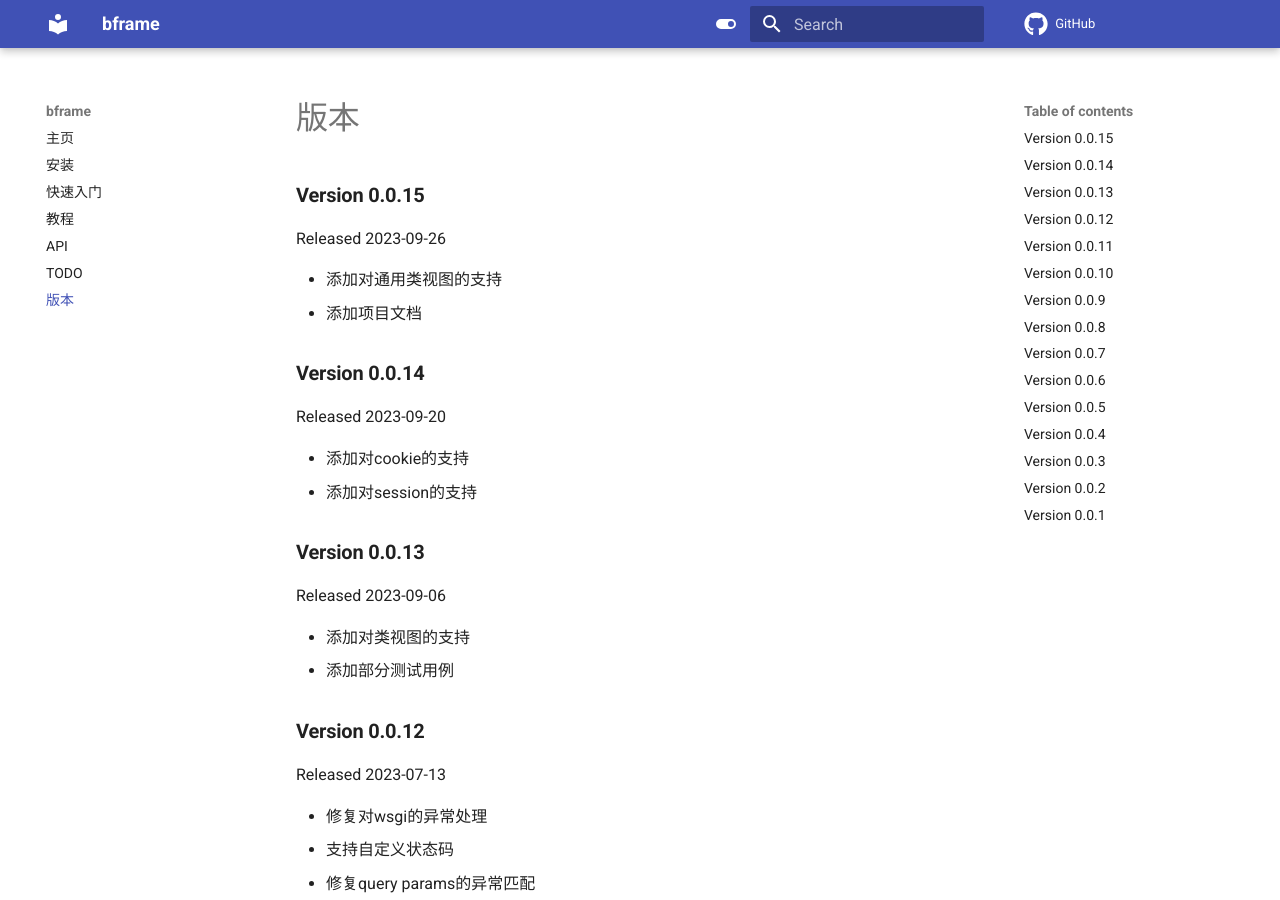
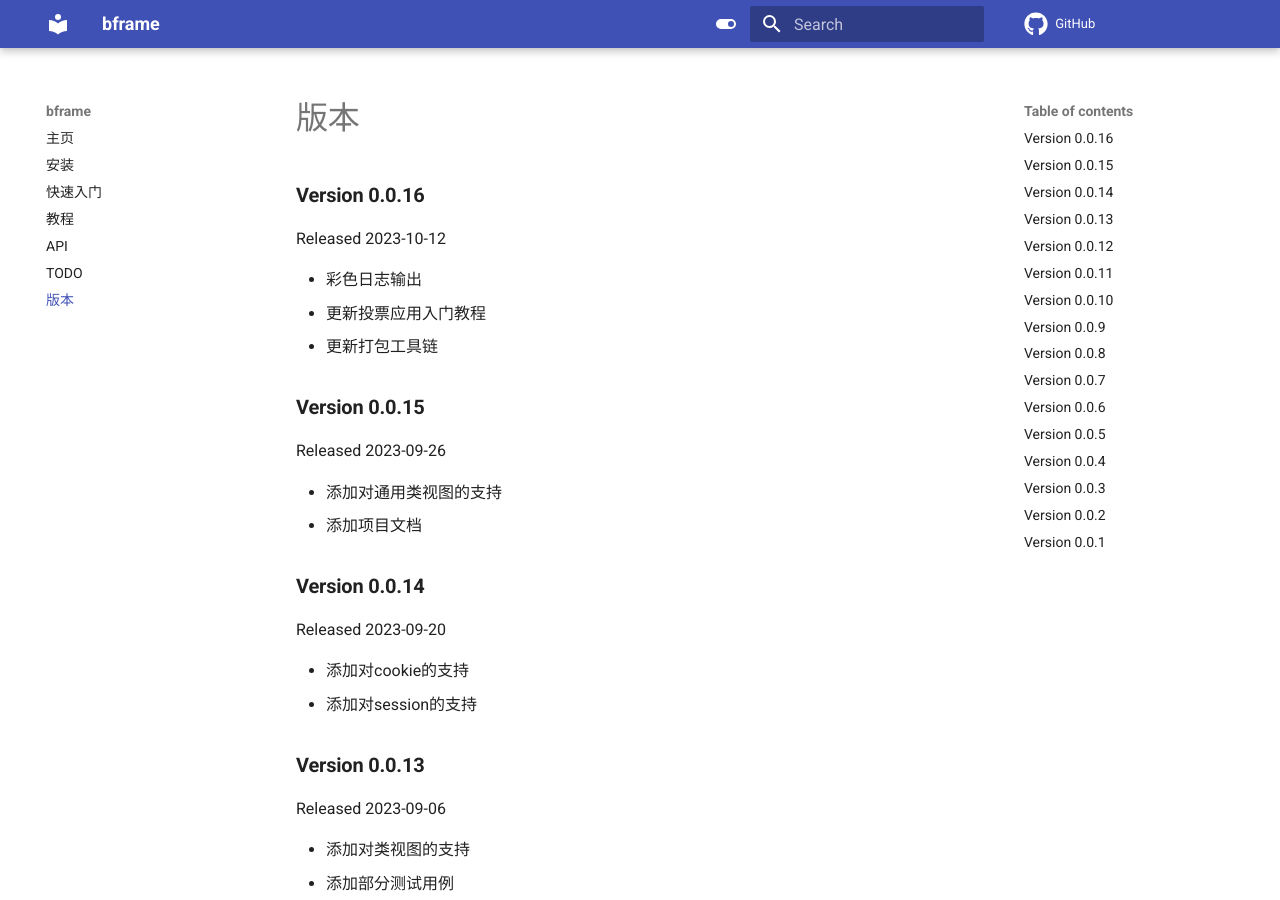
Before and after one commit to PyWebBuilders/bframe, an MkDocs documentation site: the page built from docs/changes.md, in a window 1280 px wide and 900 px high. Built offline with MkDocs 1.6.1 and Material for MkDocs 9.7.7, drawn with Linux system fonts in a browser that asks for light colours; comment, search, counter and statistics services are not loaded.

Commit message:
[docs] update project doc

```diff
--- a/docs/changes.md
+++ b/docs/changes.md
@@ -1,3 +1,12 @@
+### **Version 0.0.16**
+
+Released 2023-10-12
+
+- 彩色日志输出
+- 更新投票应用入门教程
+- 更新打包工具链
+
+
 ### **Version 0.0.15**
 
 Released 2023-09-26
```
Also changed, not shown: docs/index.md (+1 -0 lines).
